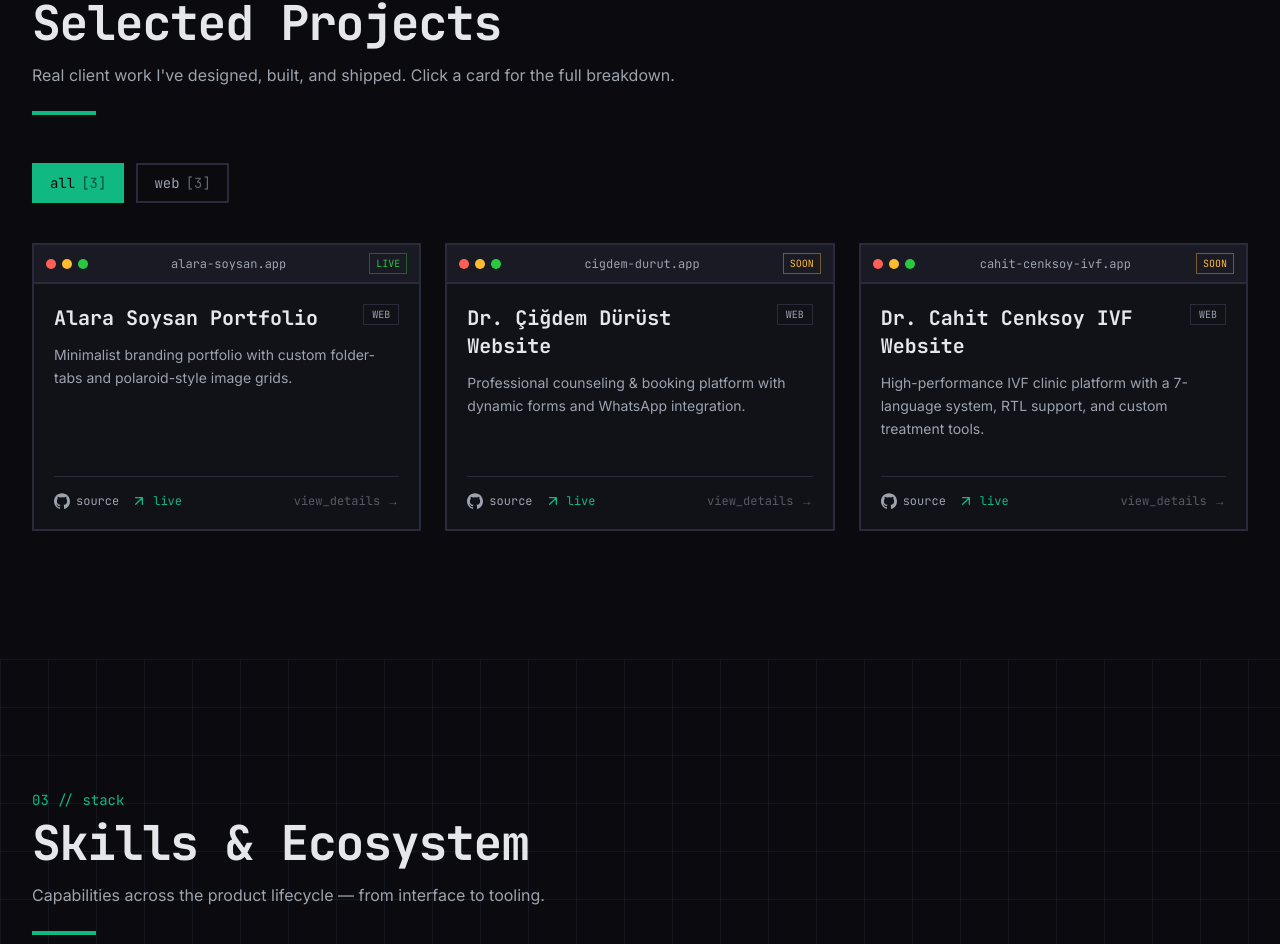
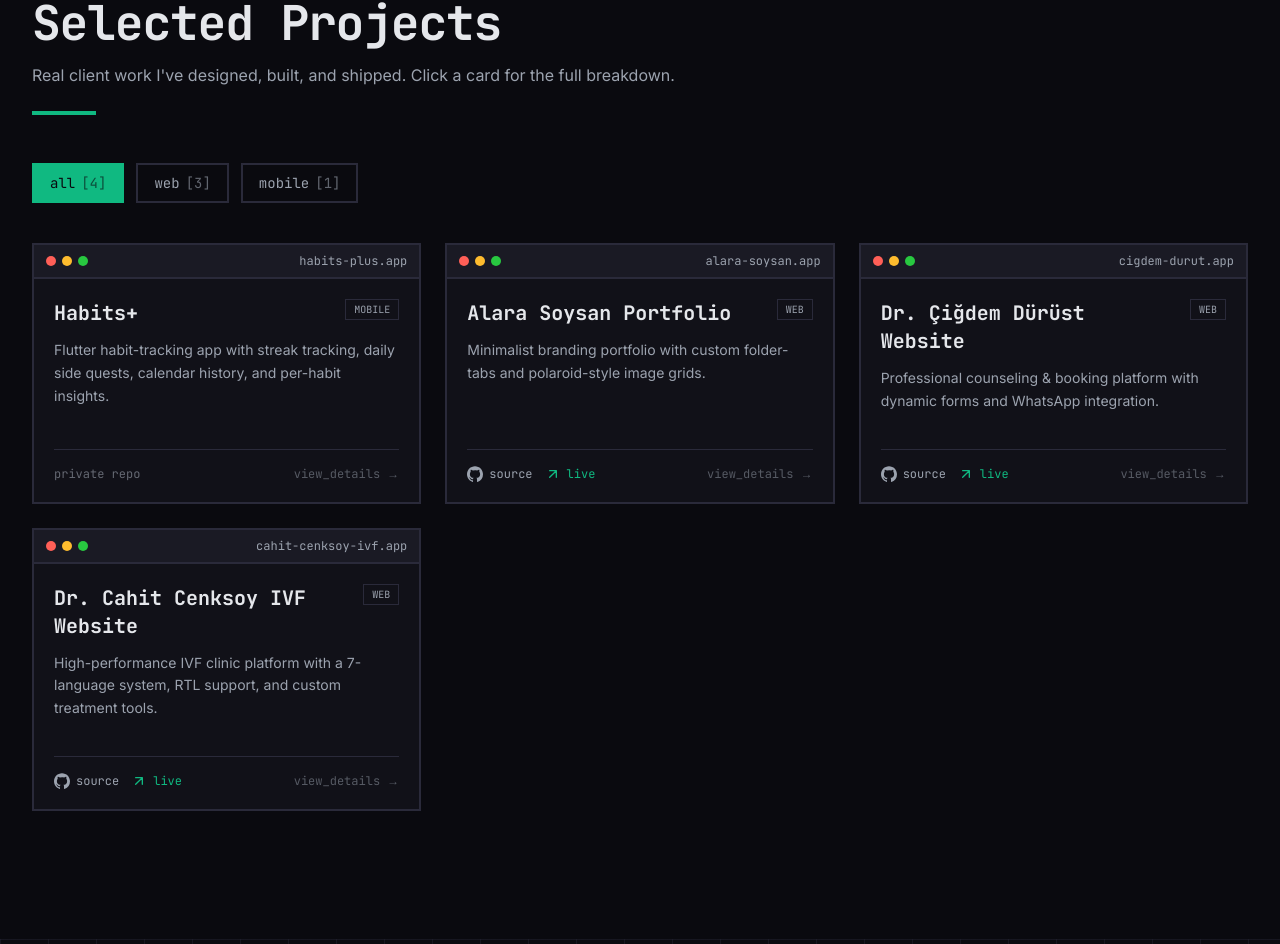
Before and after one commit to tolgaosman/osmanPortfolio, a Next.js app: page / in a window 1280 px wide. Shown: the part 1856-2800 px from the top of the page. Built offline with nearby package versions, Linux system fonts and the light colour scheme.

Commit message:
new project

```diff
--- a/components/Projects/ProjectCard.tsx
+++ b/components/Projects/ProjectCard.tsx
@@ -1,16 +1,10 @@
 "use client";
 
 import { motion } from "framer-motion";
-import type { Project, ProjectStatus } from "@/types";
+import type { Project } from "@/types";
 import { ArrowUpRightIcon, GitHubIcon } from "@/components/Icons";
 import { useLang } from "@/lib/i18n";
 
-const statusColor: Record<ProjectStatus, string> = {
-  live: "text-[#28c840] border-[#28c840]/40",
-  soon: "text-[#febc2e] border-[#febc2e]/40",
-  wip: "text-accent border-accent/40",
-  prod: "text-[#28c840] border-[#28c840]/40",
-};
 
 export default function ProjectCard({
   project,
@@ -50,11 +44,6 @@ export default function ProjectCard({
           <span className="h-2.5 w-2.5 rounded-full bg-[#28c840]" />
         </div>
         <span className="font-mono text-xs text-muted">{project.id}.app</span>
-        <span
-          className={`border px-1.5 py-0.5 font-mono text-[10px] ${statusColor[project.status]}`}
-        >
-          {p.status[project.status]}
-        </span>
       </div>
 
       {/* Body */}
--- a/components/Projects/ProjectsSection.tsx
+++ b/components/Projects/ProjectsSection.tsx
@@ -20,6 +20,7 @@ export default function ProjectsSection() {
 
   const filterLabel = (cat: Filter) => {
     if (cat === "All") return p.all;
+    if (cat === "Mobile") return p.mobile;
     return p.web;
   };
 
--- a/data/projects.ts
+++ b/data/projects.ts
@@ -1,8 +1,65 @@
 import type { Project, ProjectCategory } from "@/types";
 
-export const PROJECT_CATEGORIES: ("All" | ProjectCategory)[] = ["All", "Web"];
+export const PROJECT_CATEGORIES: ("All" | ProjectCategory)[] = ["All", "Web", "Mobile"];
 
 export const projects: Project[] = [
+  {
+    id: "habits-plus",
+    title: {
+      en: "Habits+",
+      tr: "Habits+",
+    },
+    description: {
+      en: "Flutter habit-tracking app with streak tracking, daily side quests, calendar history, and per-habit insights.",
+      tr: "Seri takibi, günlük yan görevler, takvim geçmişi ve alışkanlık bazlı içgörüler sunan Flutter alışkanlık takip uygulaması.",
+    },
+    category: "Mobile",
+    stack: ["Flutter", "Dart"],
+    github: null,
+    live: null,
+    status: "prod",
+    details: {
+      overview: {
+        en: "Habits+ is a mobile habit-tracking app built with Flutter, designed to turn daily routines into lasting behaviours. The home screen greets the user by name, shows a real-time completion ring, and lists today's habits with one-tap check-off. Habits are colour-coded by category — nutrition, hydration, fitness, productivity, learning — and each one tracks its own streak. A calendar-based History view logs completion rates day by day, while the Insights screen renders a GitHub-style activity heatmap per habit. Side Quests adds a gamified twist: three randomly generated challenges each day, rated Easy / Medium / Hard, with a countdown timer and a searchable archive of past quest sets.",
+        tr: "Habits+, Flutter ile geliştirilmiş ve günlük rutinleri kalıcı davranışlara dönüştürmek için tasarlanmış bir mobil alışkanlık takip uygulamasıdır. Ana ekran kullanıcıyı adıyla karşılar, gerçek zamanlı bir tamamlama halkası gösterir ve bugünkü alışkanlıkları tek dokunuşla işaretlenebilir şekilde listeler. Alışkanlıklar kategoriye göre renk kodlanır — beslenme, hidrasyon, fitness, üretkenlik, eğitim — ve her biri kendi serisini takip eder. Takvim tabanlı Geçmiş görünümü tamamlanma oranlarını gün gün kaydederken, İçgörüler ekranı her alışkanlık için GitHub tarzı bir aktivite ısı haritası oluşturur. Yan Görevler ise oyunlaştırılmış bir boyut katar: her gün rastgele üretilen üç görev, Kolay / Orta / Zor olarak derecelendirilir, geri sayım sayacı ve geçmiş görev setlerinin aranabilir arşiviyle birlikte sunulur.",
+      },
+      features: [
+        {
+          en: "Real-time completion ring and percentage counter on the home screen",
+          tr: "Ana ekranda gerçek zamanlı tamamlama halkası ve yüzde sayacı",
+        },
+        {
+          en: "Per-habit streak counter with flame indicator",
+          tr: "Alev göstergeli alışkanlık bazlı seri sayacı",
+        },
+        {
+          en: "Five habit categories with distinct colour coding (nutrition, hydration, fitness, productivity, learning)",
+          tr: "Farklı renk kodlarıyla beş alışkanlık kategorisi (beslenme, hidrasyon, fitness, üretkenlik, eğitim)",
+        },
+        {
+          en: "Calendar history view with daily completion rates and per-habit log",
+          tr: "Günlük tamamlanma oranları ve alışkanlık bazlı kayıt içeren takvim geçmişi",
+        },
+        {
+          en: "GitHub-style activity heatmap per habit in the Insights screen",
+          tr: "İçgörüler ekranında alışkanlık başına GitHub tarzı aktivite ısı haritası",
+        },
+        {
+          en: "Side Quests: daily Easy / Medium / Hard challenges with countdown timer and past-quest archive",
+          tr: "Yan Görevler: geri sayım sayacı ve geçmiş görev arşiviyle günlük Kolay / Orta / Zor görevler",
+        },
+        {
+          en: "New habit creation with category picker, repeat-day selector, and notification/alarm reminder",
+          tr: "Kategori seçici, tekrar günü ayarı ve bildirim/alarm hatırlatıcı ile yeni alışkanlık oluşturma",
+        },
+      ],
+      role: {
+        en: "Design + Mobile build",
+        tr: "Tasarım + Mobil geliştirme",
+      },
+      year: "2026",
+    },
+  },
   {
     id: "alara-soysan",
     title: {
--- a/data/translations.ts
+++ b/data/translations.ts
@@ -57,6 +57,7 @@ export const en = {
       "Real client work I've designed, built, and shipped. Click a card for the full breakdown.",
     all: "all",
     web: "web",
+    mobile: "mobile",
     source: "source",
     live: "live",
     privateRepo: "private repo",
@@ -194,6 +195,7 @@ export const tr: Dict = {
       "Tasarladığım, geliştirdiğim ve yayına aldığım gerçek müşteri çalışmaları. Detaylar için karta tıkla.",
     all: "tümü",
     web: "web",
+    mobile: "mobil",
     source: "kaynak",
     live: "canlı",
     privateRepo: "özel depo",
--- a/types/index.ts
+++ b/types/index.ts
@@ -1,4 +1,4 @@
-export type ProjectCategory = "Web";
+export type ProjectCategory = "Web" | "Mobile";
 
 export type ProjectStatus = "live" | "soon" | "wip" | "prod";
 
```
